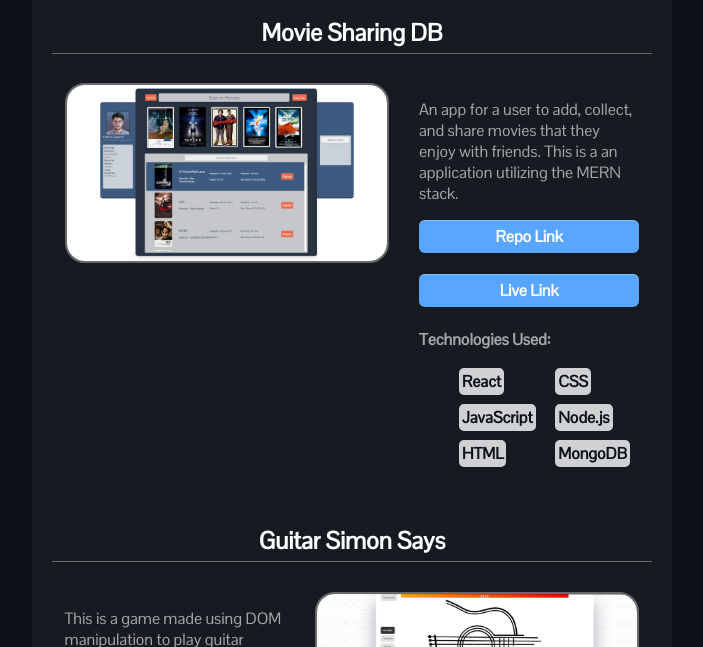
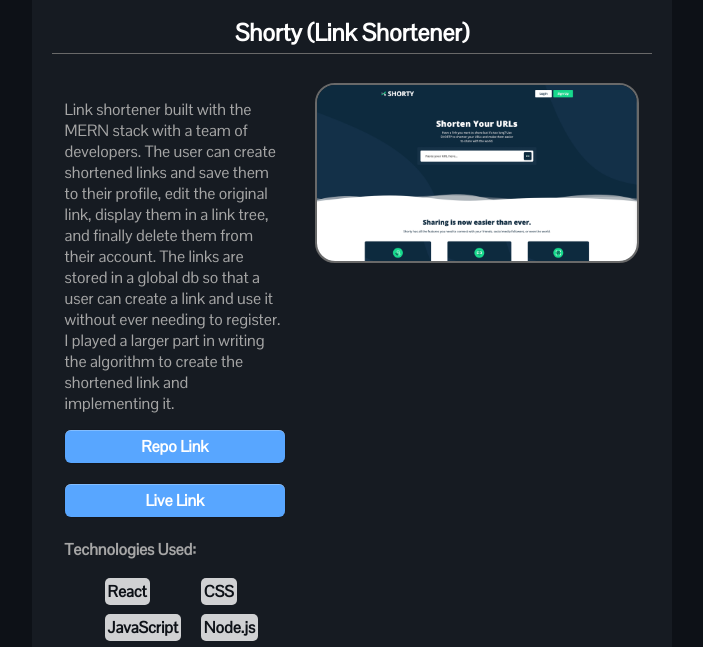
Before and after one commit to aingianni/my-portfolio, a plain HTML site: page index.html in a window 1280 px wide. Shown: the part 130-777 px from the top of the page, without its empty margins (288-991 px from the left). Drawn offline with Linux system fonts and the light colour scheme.

Commit message:
added Shorty project

```diff
--- a/index.html
+++ b/index.html
@@ -21,7 +21,37 @@
     <div id="content">
       <section>
 
-        <!--         Project 1 -->
+        <!--         Shorty -->
+        <article>
+          <h2>Shorty (Link Shortener)</h2>
+          <div class="project-desc">
+            <div class="project-desc-text">
+              <p>
+                Link shortener built with the MERN stack with a team of developers. The user can create shortened links and save them to their profile, edit the original link, display them in a link tree, and finally delete them from their account. The links are stored in a global db so that a user can create a link and use it without ever needing to register. I played a larger part in writing the algorithm to create the shortened link and implementing it.
+              </p>
+              <a class="button-12" role="button" href="https://github.com/aingianni/shorty"
+                target="_blank">Repo Link</a>
+              <br />
+              <a class="button-12" role="button" href="https://shor-ty.herokuapp.com/"
+                target="_blank">Live Link</a>
+              <h4>Technologies Used:</h4>
+              <ul class="tech-used">
+                <li><span class="highlight">React</span></li>
+                <li><span class="highlight">JavaScript</span></li>
+                <li><span class="highlight">HTML</span></li>
+                <li><span class="highlight">CSS</span></li>
+                <li><span class="highlight">Node.js</span></li>
+                <li><span class="highlight">MongoDB</span></li>
+              </ul>
+            </div>
+            <div class="vert-spacer"></div>
+            <div>
+              <img src="./images/shorty.png" alt="Screenshot of Project" />
+            </div>
+          </div>
+        </article>
+
+        <!--         Movie Sharing DB Capstone -->
         <article>
           <h2>Movie Sharing DB</h2>
           <div class="project-desc">
@@ -31,8 +61,7 @@
             <div class="vert-spacer"></div>
             <div class="project-desc-text">
               <p>
-                An app for a user to add, collect, and share movies that they enjoy with friends. This is a an
-                application utilizing the MERN stack.
+                An app for a user to add, collect, and share movies that they enjoy with friends. An app utilizing the MERN stack for a user to create a collection of movies utilizing an API to supply the data about each movie. The app also allows the user to view other user’s collections and has been formatted to work on mobile with a different layout for phones and tablets.
               </p>
               <a class="button-12" role="button" href="https://github.com/aingianni/movie-sharing-db"
                 target="_blank">Repo Link</a>
@@ -52,7 +81,7 @@
           </div>
         </article>
 
-        <!--         Project 2 -->
+        <!--         Guitar Simon Says -->
         <article>
           <h2>Guitar Simon Says</h2>
           <div class="project-desc">
@@ -80,7 +109,7 @@
           </div>
         </article>
 
-        <!--         Project 3 -->
+        <!--         Save The Universe -->
         <article>
           <h2>Save The Universe</h2>
           <div class="project-desc">
```
Also changed, not shown: images/shorty.png (added).
